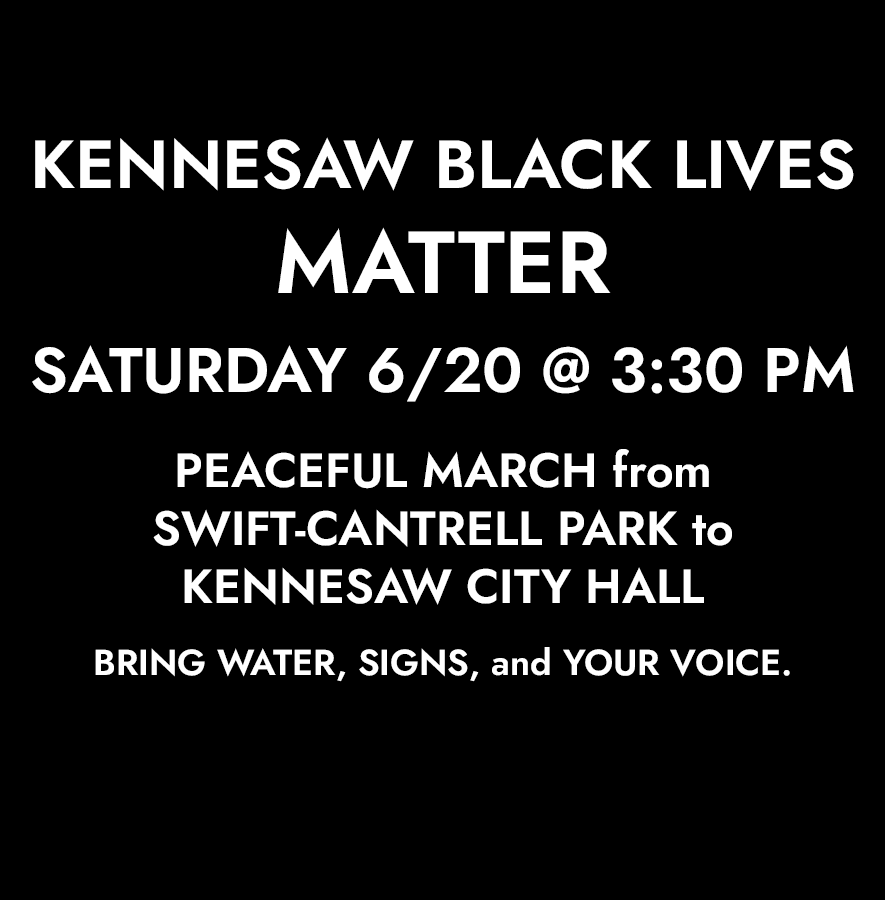
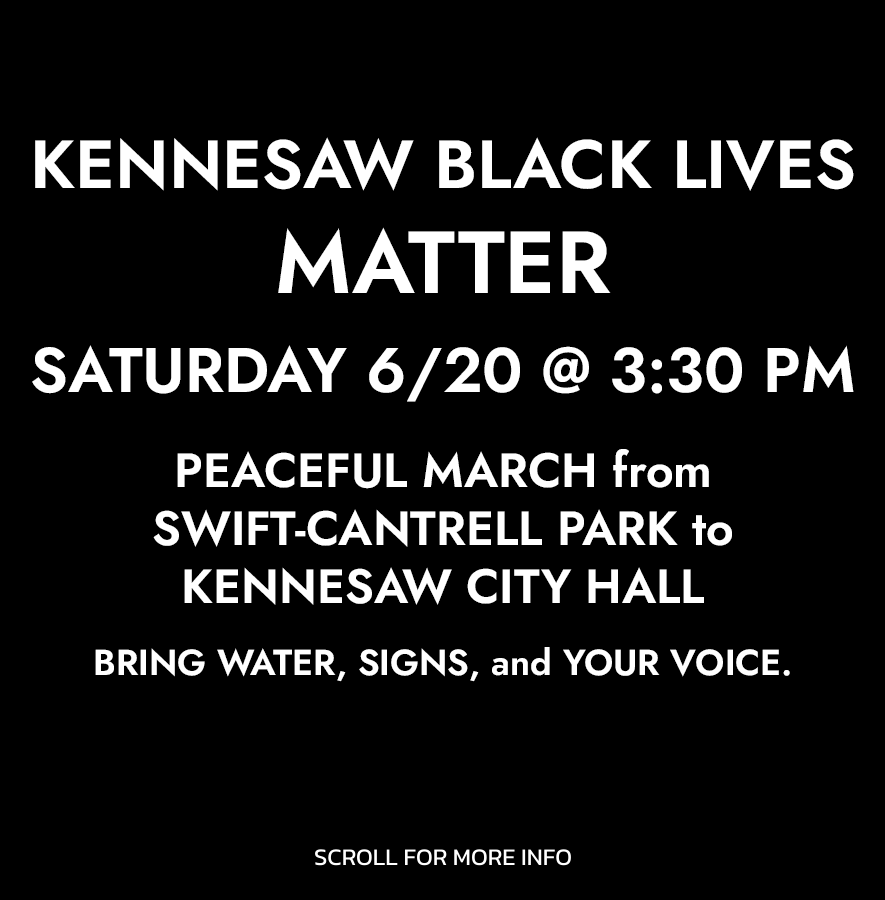
Before and after one commit to kennesaw-blm/kennesaw-blm.github.io, a Jekyll site: the page built from _pages/index.html, in a window 1280 px wide. Shown: the top 900 px of the page, without its empty margins (197-1082 px from the left). Built offline with Jekyll 4.4.1, drawn with Linux system fonts in a browser that asks for light colours; grey boxes are pictures that could not be loaded.

Commit message:
scroll 4 more

```diff
--- a/_sass/_elements.scss
+++ b/_sass/_elements.scss
@@ -72,6 +72,7 @@
 
 .center-img {
     background: black;
+    color: white;
     height: 100%;
 
     img {
@@ -82,6 +83,19 @@
         left: 50%;
         top: 50%;
         transform: translate(-50%, -50%);
+    }
+
+    .formore {
+        position: absolute;
+        bottom: 5px;
+        left: 50%;
+        transform: translateX(-50%);
+        font-size: 1.5rem;
+        text-align: center;
+
+        @media screen and (max-width: $phone) {
+            font-size: 1rem;
+        }
     }
 }
 
```
